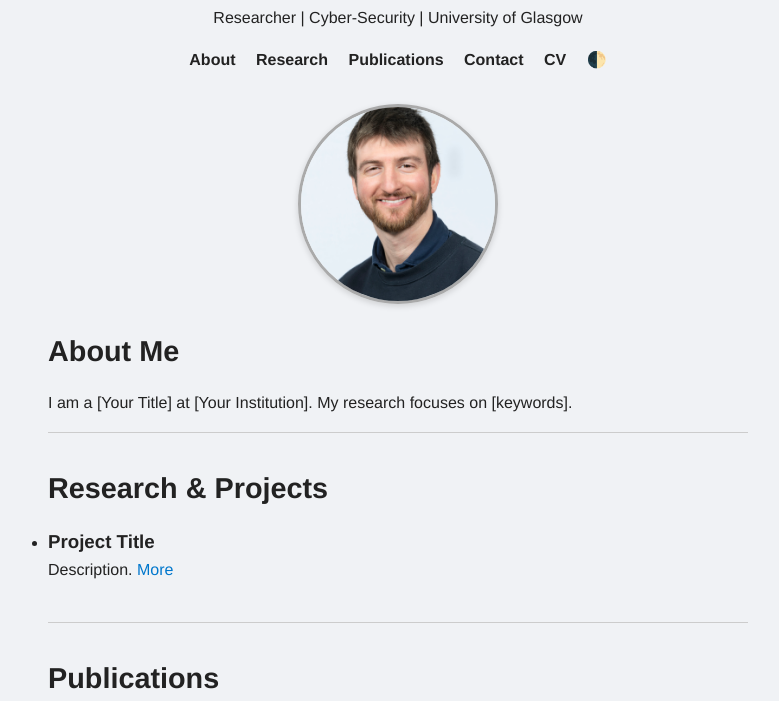
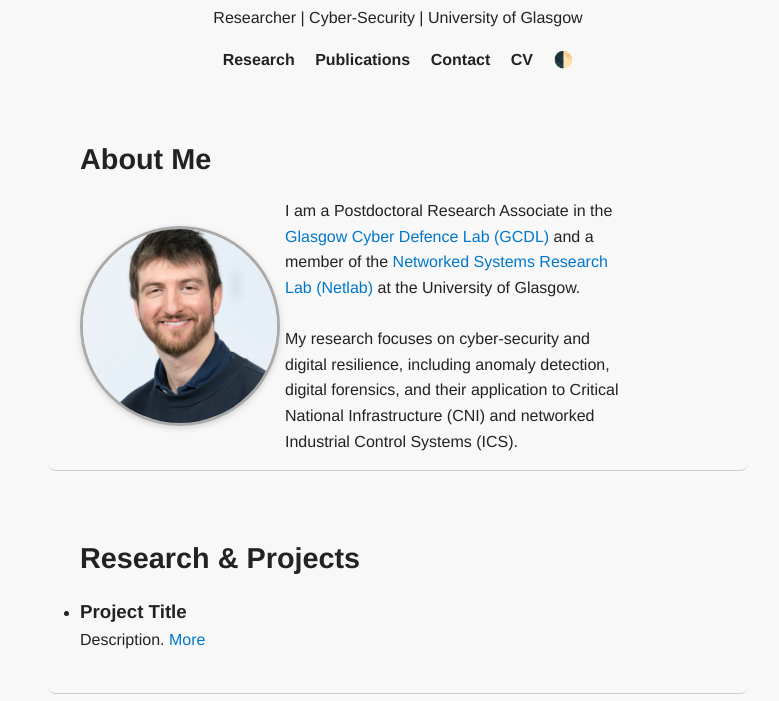
Before and after one commit to marcomcook/marcomcook.github.io, a plain HTML site: page index.html in a window 1280 px wide. Shown: the part 99-800 px from the top of the page, without its empty margins (242-1021 px from the left). Drawn offline with Linux system fonts and the light colour scheme; no server answers.

Commit message:
updates to website

```diff
--- a/index.html
+++ b/index.html
@@ -11,7 +11,7 @@
     <h1>Dr. Marco Cook</h1>
     <p>Researcher | Cyber-Security | University of Glasgow</p>
     <nav>
-      <a href="#about">About</a>
+<!--      <a href="#about">About</a>-->
       <a href="#research">Research</a>
       <a href="#publications">Publications</a>
       <a href="#contact">Contact</a>
@@ -22,16 +22,22 @@
 
   <main>
 <section id="about">
-  <div class="profile-wrapper">
-    <img src="profile.jpg" alt="Profile photo" class="profile-pic" />
-  </div>
   <h2>About Me</h2>
+    <div class="about-me-container">
+    <div class="profile-wrapper">
+        <img src="profile.jpg" alt="Profile photo" class="profile-pic" />
+    </div>
+
   <p>
-    I am a [Your Title] at [Your Institution]. My research focuses on [keywords].
+      I am a Postdoctoral Research Associate in the <a href="https://www.gla.ac.uk/research/az/cyber-defence-lab/" target="_blank">Glasgow Cyber Defence Lab (GCDL)</a>
+      and a member of the <a href="https://www.gla.ac.uk/research/az/netlab/" target="_blank">Networked Systems Research Lab (Netlab)</a> at the University of Glasgow.
+<br><br>
+      My research focuses on cyber-security and digital resilience, including anomaly detection, digital forensics, and their application to
+      Critical National Infrastructure (CNI) and networked Industrial Control Systems (ICS).
   </p>
+
+    </div>
 </section>
-
-
 
     <section id="research">
       <h2>Research & Projects</h2>
--- a/style.css
+++ b/style.css
@@ -8,11 +8,41 @@
 /* Light Theme (lighter background) */
 body {
   font-family: 'Helvetica Neue', sans-serif;
-  background: #f0f2f5;
+  background: #f8f8f8;
   color: #222;
   line-height: 1.6;
   padding: 2rem;
   transition: background 0.3s, color 0.3s;
+}
+
+/*section:nth-of-type(odd) {*/
+/*  background-color: #f9f9f9; !* Light gray *!*/
+/*}*/
+
+/*section:nth-of-type(even) {*/
+/*  background-color: #ffffff; !* White *!*/
+/*}*/
+
+/*body.dark section:nth-of-type(odd) {*/
+/*  background-color: #1e1e1e; !* Dark gray for dark mode *!*/
+/*}*/
+
+/*body.dark section:nth-of-type(even) {*/
+/*  background-color: #121212; !* Slightly darker *!*/
+/*}*/
+
+section {
+  padding: 2rem;
+  border-bottom: none; /* Remove the old border if you had one */
+  border-radius: 8px;
+  margin-bottom: 1.5rem;
+}
+
+.about-me-container {
+  display: grid;
+  align-items: center;
+  grid-template-columns: 2fr 4fr 1fr;
+  column-gap: 5px;
 }
 
 a {
```
